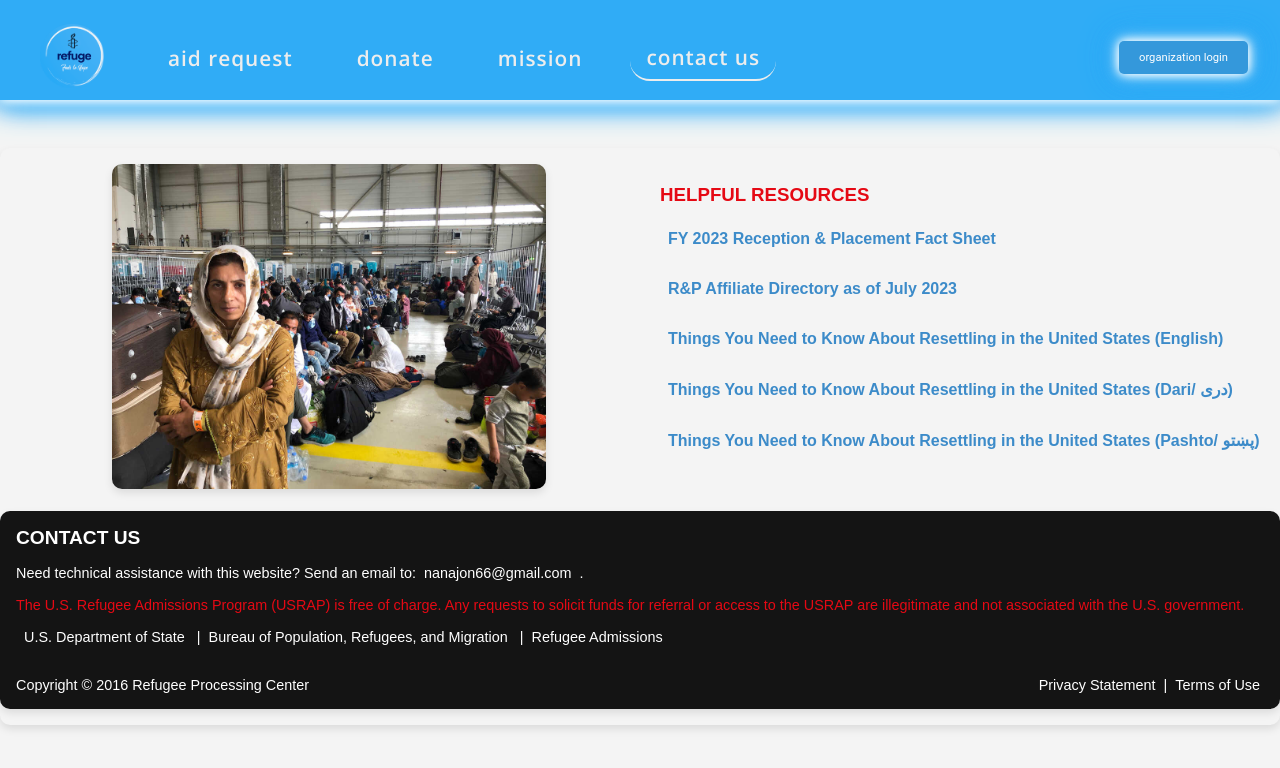
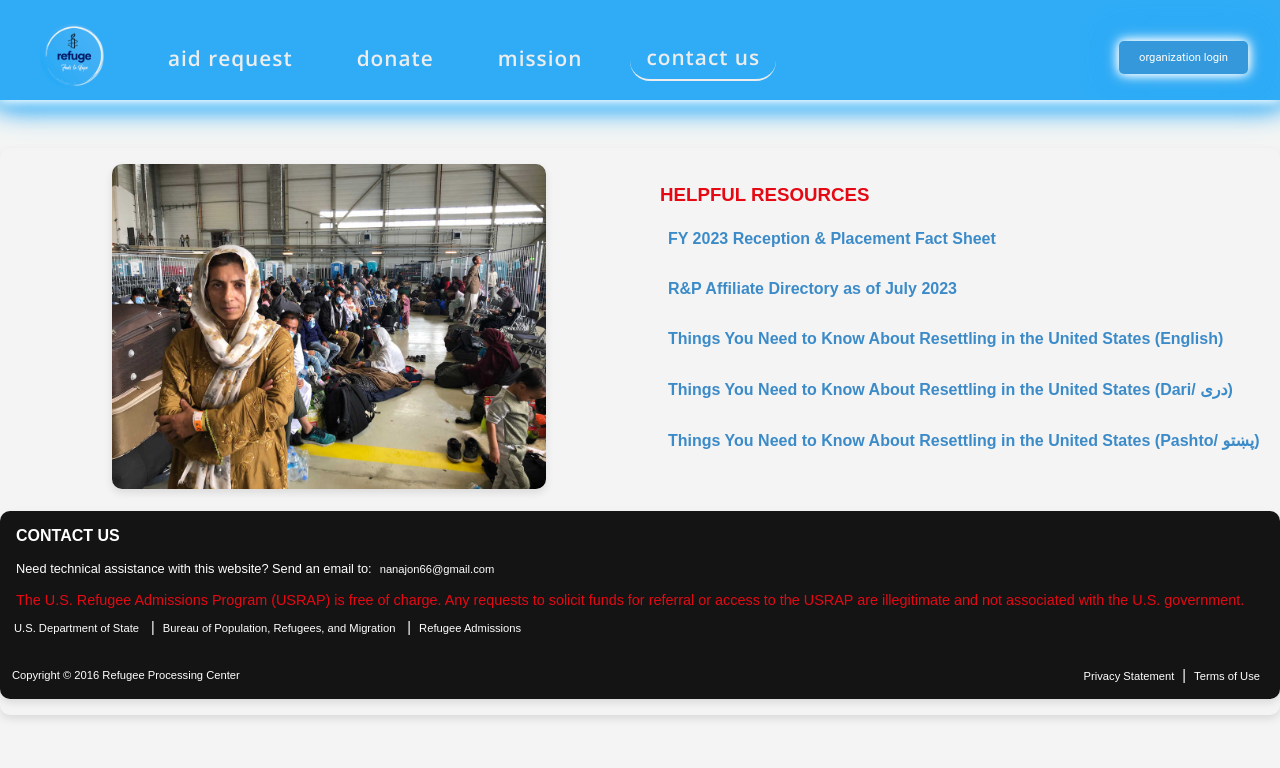
Before and after one commit to Refugee-Aid-Capstone/refugee-aid-fe, a React (Create React App) app: page /Contact in a window 1280 px wide. Shown: the top 768 px of the page. Built offline with nearby package versions, Linux system fonts and the light colour scheme.

Commit message:
fix: Add edits to the footer of the cntact

```diff
--- a/src/Components/Contact/Contact.js
+++ b/src/Components/Contact/Contact.js
@@ -13,7 +13,7 @@ const ContactSection = () => {
                     </div>
                 </div>
                 <div className="right-side">
-                <h3 className="resources-header">HELPFUL RESOURCES</h3>
+                    <h3 className="resources-header">HELPFUL RESOURCES</h3>
                     <ul>
                         <li>
                             <a href="https://www.wrapsnet.org/documents/FY%202023%20Reception%20&%20Placement%20Fact%20Sheet.pdf" target="_blank" rel="noopener noreferrer">
@@ -46,26 +46,27 @@ const ContactSection = () => {
 
             <div className="bottom-section">
                 <h2>CONTACT US</h2>
-                <p>Need technical assistance with this website? Send an email to:
-                    <a href="mailto:webhelp@wrapsnet.org" className="email-link">nanajon66@gmail.com</a>.
-                </p>
+                <p className="small-text">Need technical assistance with this website? Send an email to:<a href="mailto:nanajon66@gmail.com">nanajon66@gmail.com</a></p>
+
 
                 <p className="netflix-red">
                     The U.S. Refugee Admissions Program (USRAP) is free of charge.
                     Any requests to solicit funds for referral or access to the USRAP
                     are illegitimate and not associated with the U.S. government.
                 </p>
-                <p>
+                <p className="government-links">
                     <a href="#">U.S. Department of State</a> |
                     <a href="#">Bureau of Population, Refugees, and Migration</a> |
                     <a href="#">Refugee Admissions</a>
                 </p>
+
                 <footer>
-                    <p>Copyright © 2016 Refugee Processing Center</p>
+                    <p className="copyright-links">
+                        Copyright © 2016 Refugee Processing Center
+                    </p>
                     <p className="special-links">
                         <a href="#">Privacy Statement</a> | <a href="#">Terms of Use</a>
                     </p>
-
                 </footer>
             </div>
         </div>
--- a/src/Components/Contact/Contact.scss
+++ b/src/Components/Contact/Contact.scss
@@ -16,6 +16,13 @@ $font-stack: 'Arial', sans-serif;
     border-radius: 10px;
     box-shadow: 0 4px 8px rgba(0, 0, 0, 0.1);
     margin-bottom: 0.5rem;
+    text-align: left;
+    padding-left: 0;
+
+    h3, p, footer {
+        margin-left: 0;
+        padding-left: 0;
+    }
 
     h2,
     h3 {
@@ -91,6 +98,7 @@ $font-stack: 'Arial', sans-serif;
     .bottom-section {
         margin-top: -30px;
         background-color:#141414;
+        // background-color:#333333;
         padding: 1rem;
         border-radius: 10px;
         box-shadow: 0 4px 8px rgba(0, 0, 0, 0.1);
@@ -98,24 +106,39 @@ $font-stack: 'Arial', sans-serif;
         color: #fff;
 
     h2, h3 {
-        font-size: 1.2rem;
+        font-size: 1rem;
         color: #fff;
+    }
+
+    .small-text {
+        font-size: 0.8rem;
     }
 
         .netflix-red {
             color: $netflix-red;
             margin-top: 1rem;
             font-weight: 500;
-            margin-bottom: 1rem;
+            margin-bottom: 0.7rem;
         }
 
         p > a {
             margin: 0 0.5rem;
             color: #fff;
+            font-size: 0.7rem;
         }
 
         p.special-links > a {
             margin: 0 0.25rem;
+        }
+
+        .government-links {
+            margin-left: -10px;
+        }
+
+        p.copyright-links {
+            font-size: 0.7rem;
+            margin: 0 0.25rem;
+            margin-left: -4px;
         }
 
         footer {
```
